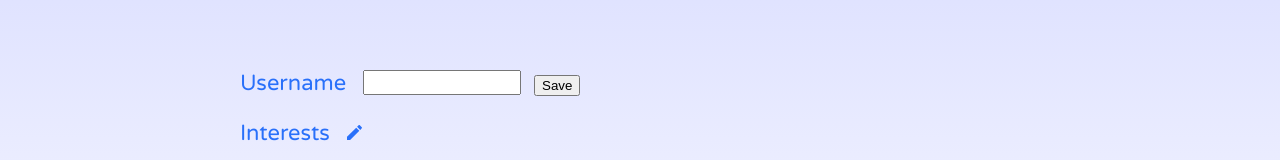
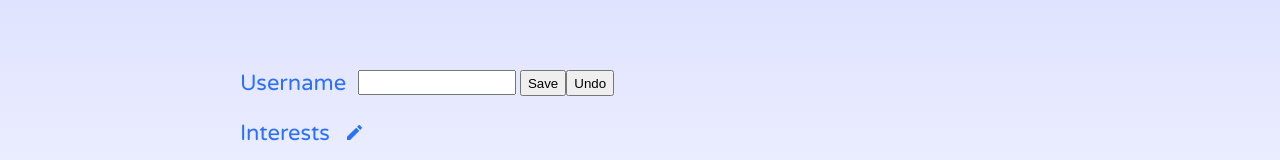
Before and after one commit to venuswku/perfect-gift, a React (Create React App) app: page /profile in a window 1280 px wide. Both pictures are taken after a click on the icon 379 px from the left and 404 px from the top of the page. Shown: the part 322-482 px from the top of the page. Built offline with nearby package versions, Linux system fonts and the light colour scheme; no server answers.

Commit message:
add gift bullet point to each wishlist item

```diff
--- a/src/pages/Profile/Profile.css
+++ b/src/pages/Profile/Profile.css
@@ -50,6 +50,11 @@
   text-align: center;
 }
 
+.usernameWrapper {
+  display: flex;
+  flex-direction: row;
+}
+
 .topicFont {
   font-size: 22px;
   color: rgba(41, 112, 250, 1);
@@ -65,11 +70,18 @@
 .username {
   font-size: 19px;
   font-family: 'Didact Gothic';
+  display: flex;
+  flex-direction: row;
 }
 
 .editButton {
   cursor: pointer;
   background-color: transparent;
+}
+
+.saveUndoButtons {
+  display: flex;
+  flex-direction: row;
 }
 
 .interestBubblesWrapper {
@@ -119,3 +131,8 @@
   font-size: 19px;
   font-family: 'Didact Gothic';
 }
+
+.wishlistItem {
+  font-size: 19px;
+  font-family: 'Didact Gothic';
+}
--- a/src/pages/Profile/Profile.js
+++ b/src/pages/Profile/Profile.js
@@ -9,6 +9,7 @@ import { ReactComponent as EditButton } from '../../images/edit_button.svg';
 import { ReactComponent as DeleteButton } from '../../images/delete_button.svg';
 import { ReactComponent as AddButton } from '../../images/add_button.svg';
 import { ReactComponent as ProfilePic } from '../../images/profile_pic.svg';
+import { ReactComponent as GiftBullet } from '../../images/gift_bullet_point.svg';
 
 axios.defaults.withCredentials = true;
 
@@ -167,9 +168,14 @@ class Profile extends Component {
             );
         } else {
             return (
-                <button onClick={this.handleSave}>
-                    Save
-                </button>
+                <div className="saveUndoButtons">
+                    <button onClick={this.handleSave}>
+                        Save
+                    </button>
+                    <button>
+                        Undo
+                    </button>
+                </div>
             );
         }
     }
@@ -276,11 +282,7 @@ class Profile extends Component {
         const wl_response = this.state.wlresponse;
         const displaywishlist = [];
         for (let i in wl_response) {
-                var color = '';
-                color = 'textBubble indoors';
-
-                displaywishlist.push(<span className={color} key={wl_response[i]}>{wl_response[i]} &nbsp; <DeleteUserInfo username={this.state.username} info={wl_response[i]} /></span>);
-
+            displaywishlist.push(<span className="wishlistItem" key={wl_response[i]}><GiftBullet/>{wl_response[i]}&nbsp;<DeleteUserInfo username={this.state.username} info={wl_response[i]} /></span>);
         }
 
         return (
@@ -296,7 +298,7 @@ class Profile extends Component {
                         <div className='name'>{this.state.name}</div>
                         <br></br>
                         {/* username */}
-                        <div>
+                        <div className="usernameWrapper">
                             <span className='topicFont'>Username &nbsp; </span>
                             <span className="username">{this.renderInputField()} &nbsp; {this.renderButton()}</span>
                         </div>
```
Also changed, not shown: src/images/gift_bullet_point.svg (added).
